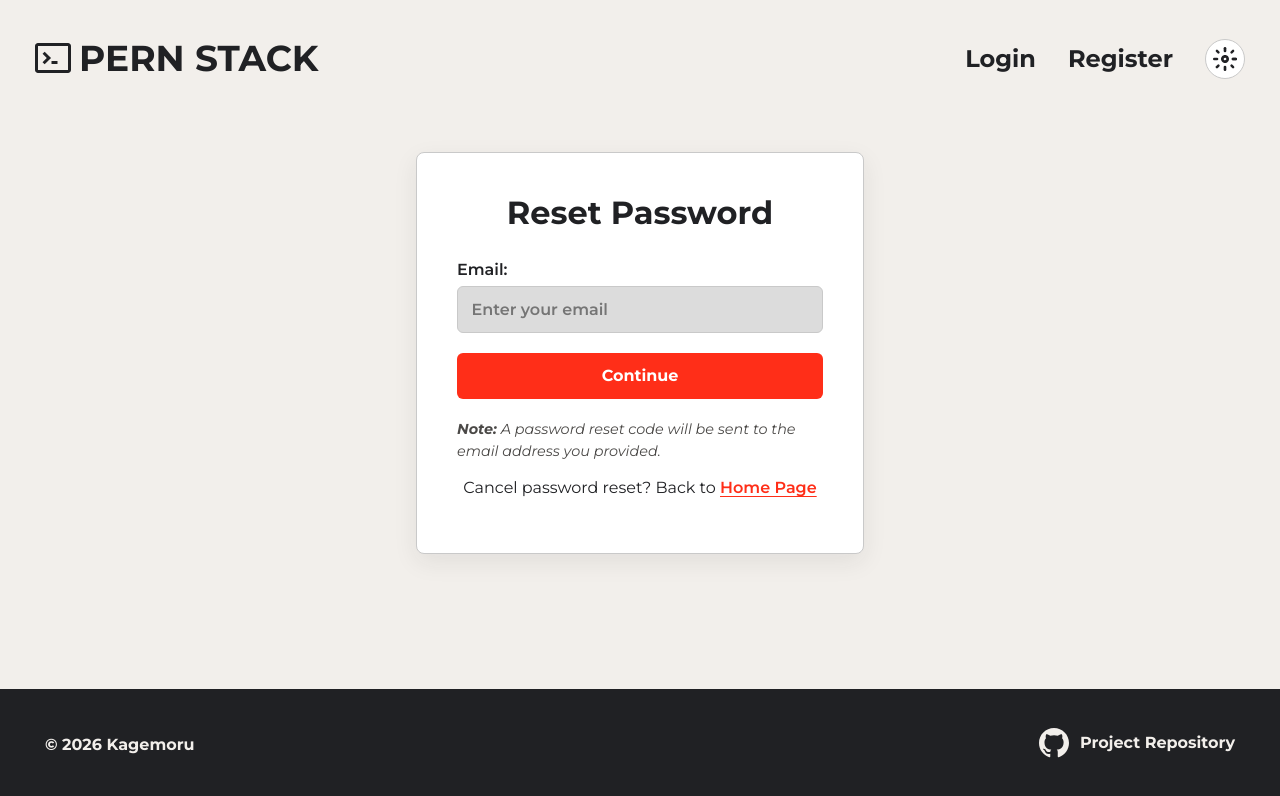
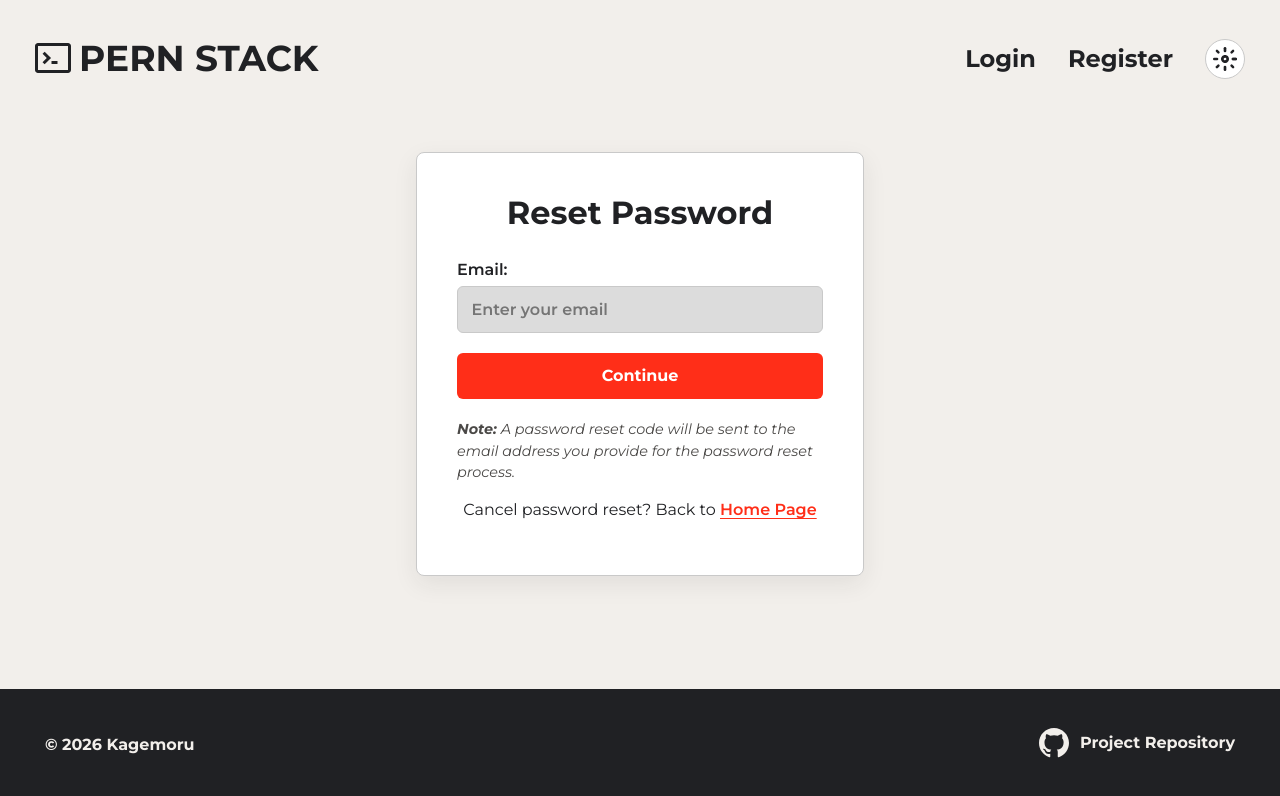
Before and after one commit to Kagemoru/pern-stack, a React (Vite) app in the folder client/: page /forgot-password in a window 1280 px wide. Shown: the top 796 px of the page. Built offline with nearby package versions, Linux system fonts and the light colour scheme; no server answers.

Commit message:
fixed some text

```diff
--- a/client/src/pages/ForgotPassword.jsx
+++ b/client/src/pages/ForgotPassword.jsx
@@ -18,8 +18,7 @@ export default function ForgotPassword() {
   const [loading, setLoading] = useState(false);
   const [msg, setMsg] = useState(
     <>
-      <b>Note:</b> A password reset code will be sent to the email address you
-      provided.
+      <b>Note:</b> A password reset code will be sent to the email address you provide for the password reset process.
     </>,
   );
 
```
